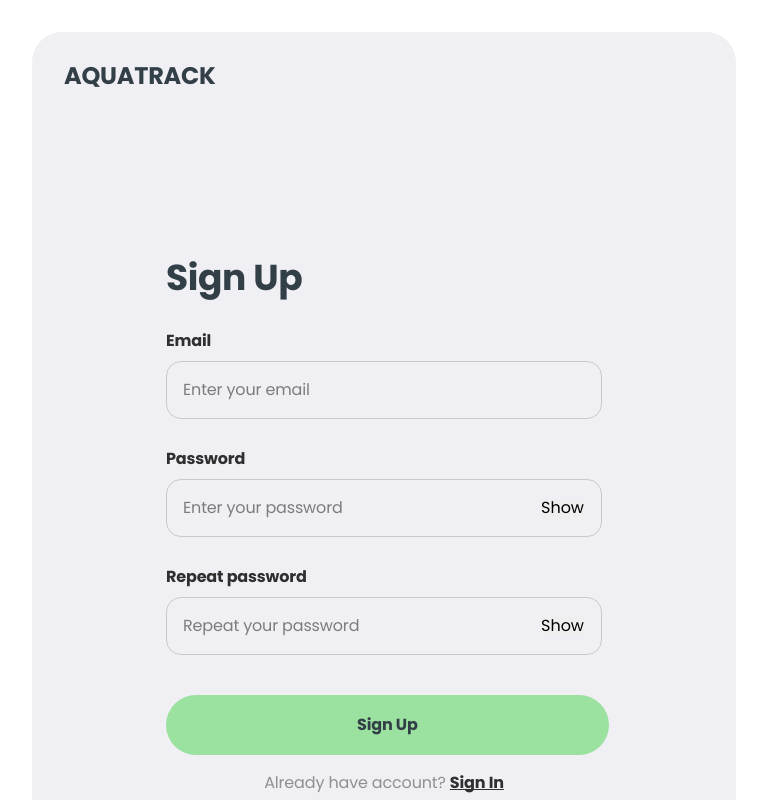
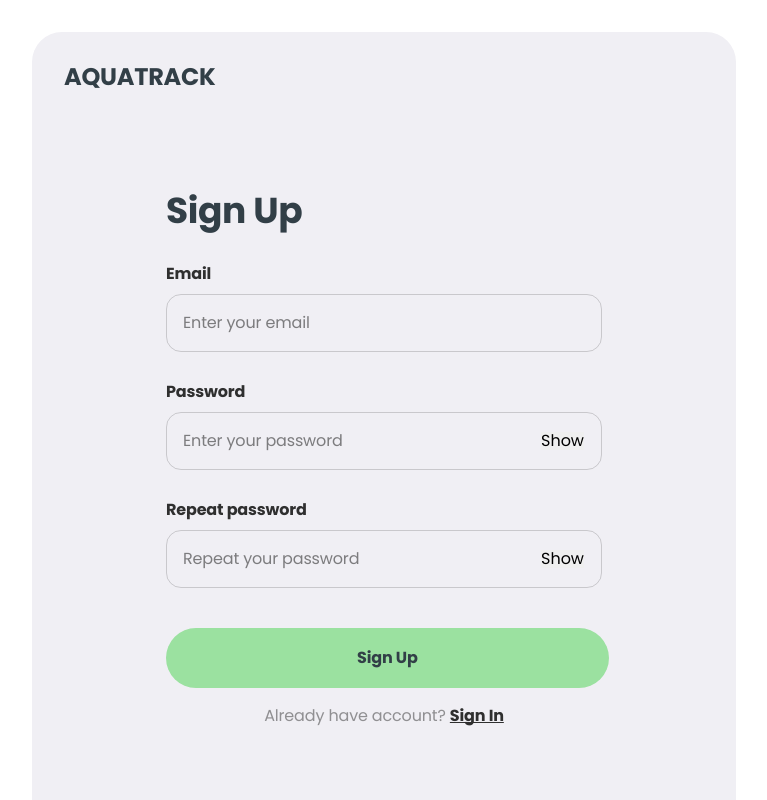
Before and after one commit to xssayy/aquatrack-frontend, a React (Vite) app: page /aquatrack-frontend/signup in a window 1280 px wide. Shown: the top 800 px of the page, without its empty margins (256-1023 px from the left). Built offline with nearby package versions, Linux system fonts and the light colour scheme.

Commit message:
upd logo (created component instead of repeateble a tag)

```diff
--- a/src/components/HomeSection/HomeSection.jsx
+++ b/src/components/HomeSection/HomeSection.jsx
@@ -1,14 +1,11 @@
 import { NavLink } from 'react-router-dom';
 import css from './HomeSection.module.css';
+import LogoLink from '../LogoLink/LogoLink';
 
 const HomeSection = () => {
   return (
     <div className={css.welcomeSection}>
-      <div className={css.logoContainer}>
-        <a href="/aquatrack-frontend" className={css.logo}>
-          AQUATRACK
-        </a>
-      </div>
+      <LogoLink />
       <div className={css.welcomeContainer}>
         <p className={css.welcomeText}>Record daily water intake and track</p>
         <h1 className={css.welcomeTitle}>Water consumption tracker</h1>
--- /dev/null
+++ b/src/components/LogoLink/LogoLink.jsx
@@ -0,0 +1,11 @@
+import styles from './LogoLink.module.css';
+
+const LogoLink = () => {
+  return (
+    <a href="/aquatrack-frontend/" className={styles.title}>
+      Aquatrack
+    </a>
+  );
+};
+
+export default LogoLink;
--- /dev/null
+++ b/src/components/LogoLink/LogoLink.module.css
@@ -0,0 +1,17 @@
+.title {
+  display: block;
+  font-weight: 700;
+  text-transform: uppercase;
+  font-size: 18px;
+  line-height: 1.11;
+  letter-spacing: -0.01em;
+  color: var(--main);
+  margin-bottom: 78px;
+}
+
+@media screen and (min-width: 768px) {
+  .title {
+    font-size: 24px;
+    margin-bottom: 101px;
+  }
+}
--- a/src/components/SignInForm/SignInForm.jsx
+++ b/src/components/SignInForm/SignInForm.jsx
@@ -6,6 +6,7 @@ import { yupResolver } from '@hookform/resolvers/yup';
 // import { signIn } from '../../redux/auth/operations';
 import { Link } from 'react-router-dom';
 import style from './SignInForm.module.css';
+import LogoLink from '../LogoLink/LogoLink';
 
 const emailRegExp = /^[\w.-]+@[a-zA-Z]+\.[a-zA-Z]{2,}$/;
 
@@ -54,9 +55,7 @@ const SignInForm = () => {
 
   return (
     <div className={style.signInContainer}>
-      <a href="/aquatrack-frontend" className={style.logo}>
-        AQUATRACK
-      </a>
+      <LogoLink />
       <div className={style.formContainer}>
         <h2 className={style.title}>Sign In</h2>
         <form onSubmit={handleSubmit(onSubmit)}>
--- a/src/components/SignUpForm/SignUpForm.jsx
+++ b/src/components/SignUpForm/SignUpForm.jsx
@@ -5,6 +5,7 @@ import { yupResolver } from '@hookform/resolvers/yup';
 import { Link } from 'react-router-dom';
 // import { useDispatch } from 'react-redux';
 import css from './SignUpForm.module.css';
+import LogoLink from '../LogoLink/LogoLink';
 // import { signIn } from '../../redux/auth/operations';
 
 const emailRegExp = /^[\w.-]+@[a-zA-Z]+\.[a-zA-Z]{2,}$/;
@@ -68,9 +69,7 @@ const SignUpForm = () => {
 
   return (
     <div className={css.signUpContainer}>
-      <a href="/aquatrack-frontend" className={css.logo}>
-        AQUATRACK
-      </a>
+      <LogoLink />
       <div className={css.formContainer}>
         <h2 className={css.title}>Sign Up</h2>
         <form onSubmit={handleSubmit(onSubmit)}>
--- a/src/components/waterMainInfo/WaterMainInfo.jsx
+++ b/src/components/waterMainInfo/WaterMainInfo.jsx
@@ -3,13 +3,12 @@ import WaterProgressBar from '../waterProgressBar/WaterProgressBar.jsx';
 import MainAddWaterBtn from '../MainAddWaterBtn/MainAddWaterBtn.jsx';
 
 import css from './WaterMainInfo.module.css';
+import LogoLink from '../LogoLink/LogoLink.jsx';
 
 const WaterMainInfo = () => {
   return (
     <div className={css.waterMainContainer}>
-      <a href="/aquatrack-frontend" className={css.waterMainTitle}>
-        Aquatrack
-      </a>
+      <LogoLink />
       <WaterDailyNorma />
       <WaterProgressBar />
       <MainAddWaterBtn />
--- a/src/components/waterMainInfo/WaterMainInfo.module.css
+++ b/src/components/waterMainInfo/WaterMainInfo.module.css
@@ -8,17 +8,6 @@
   background-repeat: no-repeat;
   background-position: center;
   background-size: auto;
-}
-
-.waterMainTitle {
-  display: block;
-  font-weight: 700;
-  text-transform: uppercase;
-  font-size: 18px;
-  line-height: 1.11;
-  letter-spacing: -0.01em;
-  color: var(--main);
-  margin-bottom: 78px;
 }
 
 @media screen and (min-width: 768px) {
```
